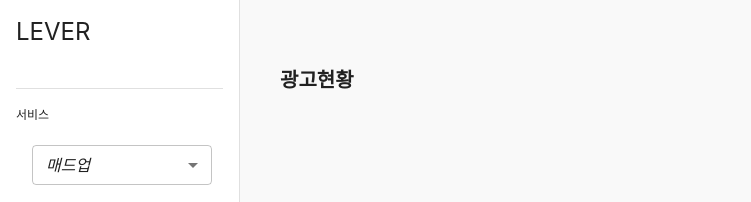
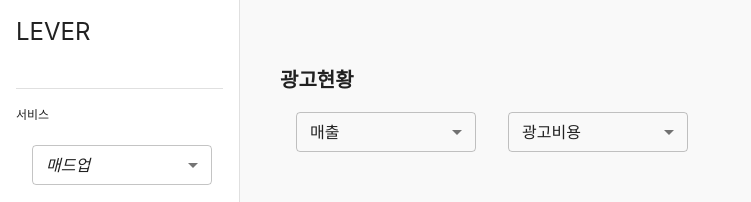
Before and after one commit to sycho09/wanted-pre-onboarding-2-1-, a React (Create React App) app: page / in a window 1280 px wide. Shown: the top 202 px of the page, without its empty margins (0-751 px from the left). Built offline with nearby package versions, Linux system fonts and the light colour scheme.

Commit message:
feat: add filter container into dashboard

```diff
--- /dev/null
+++ b/src/molecules/FilterContainer.jsx
@@ -0,0 +1,33 @@
+import React, { useEffect, useState } from 'react';
+import { useRecoilState } from 'recoil';
+import SelectStatus from './SelectStatus';
+import { FirstFilter, SecondFilter } from '../utils/atoms';
+import { FilterListValues } from '../utils/constants';
+
+export default function FilterContainer() {
+  const [firstFilter, setFirstFilter] = useRecoilState(FirstFilter);
+  const [secondFilter, setSecondFilter] = useRecoilState(SecondFilter);
+  const [secondList, setSecondList] = useState([]);
+
+  useEffect(() => {
+    const getSecondList = FilterListValues.filter((el) => el !== firstFilter);
+    setSecondList(getSecondList);
+  }, [firstFilter]);
+
+  return (
+    <>
+      <SelectStatus
+        SelectList={FilterListValues}
+        selected={firstFilter}
+        selectHandler={setFirstFilter}
+      />
+
+      <SelectStatus
+        SelectList={secondList.length > 0 ? secondList : FilterListValues}
+        selected={secondFilter}
+        selectHandler={setSecondFilter}
+        isDisabled={!firstFilter}
+      />
+    </>
+  );
+}
--- a/src/pages/Dashboard.jsx
+++ b/src/pages/Dashboard.jsx
@@ -1,12 +1,18 @@
 import React from 'react';
+
 import { Box, Card, CardContent, Grid, Stack, Typography } from '@mui/material';
+import FilterContainer from '../molecules/FilterContainer';
 
 export default function Dashboard() {
   return (
-    <Stack direction='row' justifyContent='space-between' alignItems='center'>
-      <Typography variant='h6' mb={2} sx={{ fontWeight: 'bold' }}>
-        광고현황
-      </Typography>
-    </Stack>
+    <>
+      <Stack direction='row' justifyContent='space-between' alignItems='center'>
+        <Typography variant='h6' mb={2} sx={{ fontWeight: 'bold' }}>
+          광고현황
+        </Typography>
+      </Stack>
+
+      <FilterContainer />
+    </>
   );
 }
```
